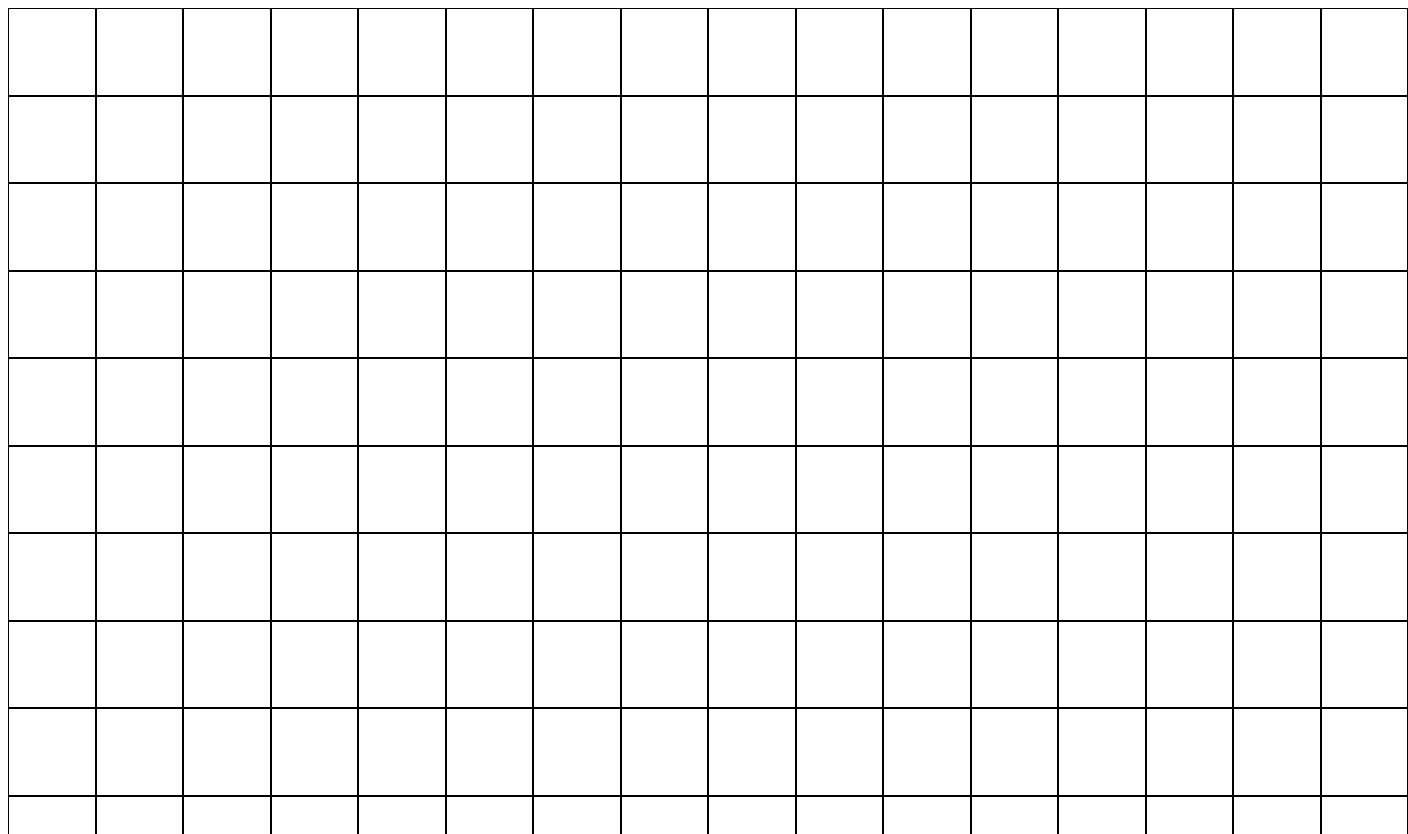
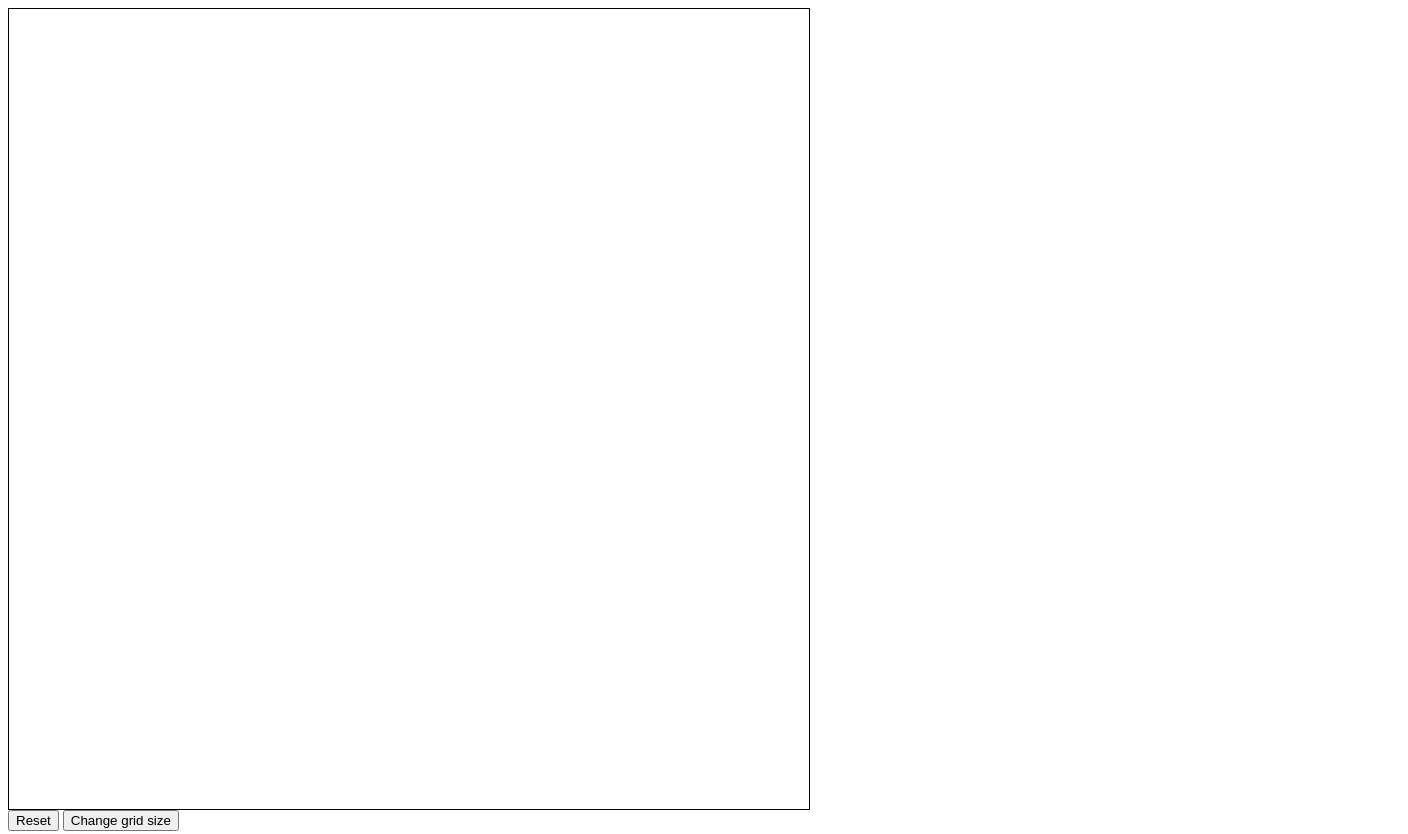
Before and after one commit to ihando/etchasketch, a plain HTML site: page index.html in a window 1280 px wide. Shown: the top 834 px of the page, 1408 px wide, since content can reach past the window. Drawn offline with Linux system fonts and the light colour scheme.

Commit message:
added max grid size, click and hold instead of hover

```diff
--- a/etch.js
+++ b/etch.js
@@ -1,37 +1,83 @@
 const body = document.body
 const container = document.querySelector(".container")
-for (let x=0; x<16; x++){
+let numBox = 16;
+container.style.display = "flex";
+container.style.flexDirection = "column";
+container.style.height = "800px";
+container.style.width = "800px";
+container.style.border = "1px solid black";
+function createDiv(numBox) {
+    for (let x=0; x<numBox; x++){
         const div = document.createElement("div");
         div.classList.add("row");
         container.appendChild(div);
-    for (let y=0; y<16; y++){
+        for (let y=0; y<numBox; y++){
             const div2 = document.createElement("div");
             div2.classList.add("box");
             div.appendChild(div2);
         }
     }
+}
+function removeDiv() {
+    const rows = document.querySelectorAll(".row");
+    rows.forEach(row => {
+        row.remove();
+    })
+
+}
+
+
+function createGrid(numBox){
+    removeDiv();
+    createDiv(numBox);
     const rows = document.querySelectorAll(".row");
     const boxes = document.querySelectorAll(".box");
-container.style.display = "flex";
-container.style.flexDirection = "column";
-container.style.height = "1400px";
-container.style.width = "1400px";
     rows.forEach(row => {
         row.style.display = "flex";
         row.style.boxSizing = "border-box";
-    row.style.height = (100 / 16) + "%";
+        row.style.height = (100 / numBox) + "%";
+    });
+
+    boxes.forEach(box => {
+        //box.style.border = "1px solid black";
+        box.style.boxSizing = "border-box";
+        box.style.width = (100 / numBox) + "%";
+        box.style.aspectRatio = "1 / 1";
+        box.style.flexGrow = "auto";
+
+    });
+    boxes.forEach(box => {
+        box.addEventListener("mouseover", (e) => {
+            if (e.buttons ===1) {
+                box.style.backgroundColor = "black";
+            }
+        });
+    })
+    const reset = document.querySelector(".reset")
+    reset.addEventListener("click", () => {
+    boxes.forEach(box => {
+        box.style.backgroundColor = "white";
+    });
     })
 
-boxes.forEach(box => {
-    box.style.border = "1px solid black";
-    box.style.boxSizing = "border-box";
-    box.style.width = (100 / 16) + "%";
-    box.style.aspectRatio = "1 / 1";
-    box.style.flexGrow = "auto";
+}
+
+function isNumber(num){
+    return !isNaN(parseFloat(num)) && isFinite(num);
+}
+
+const gridSize = document.querySelector(".gridsize");
+gridSize.addEventListener("click", () => {
+    let input = parseInt(prompt("Enter a grid size (max 100): "));
+    if (isNumber(input) && input > 0 && input <= 100){
+        createGrid(input);
+    }
+    else {
+        alert("Try again please srry");
+    }
 })
+createGrid(numBox);
 
-boxes.forEach(box => {
-    box.addEventListener("mouseover", () => {
-        box.style.backgroundColor = "black";
-    });
-})
+//TODO
+//Make it so that the max input is 100
+//Make it look good (?)
--- a/index.html
+++ b/index.html
@@ -8,5 +8,7 @@
 </head>
 <body>
     <div class="container"></div>
+    <button class="reset">Reset</button>
+    <button class="gridsize">Change grid size</button>
 </body>
 </html>
```
Lines whose indentation alone changed are shown as unchanged.
